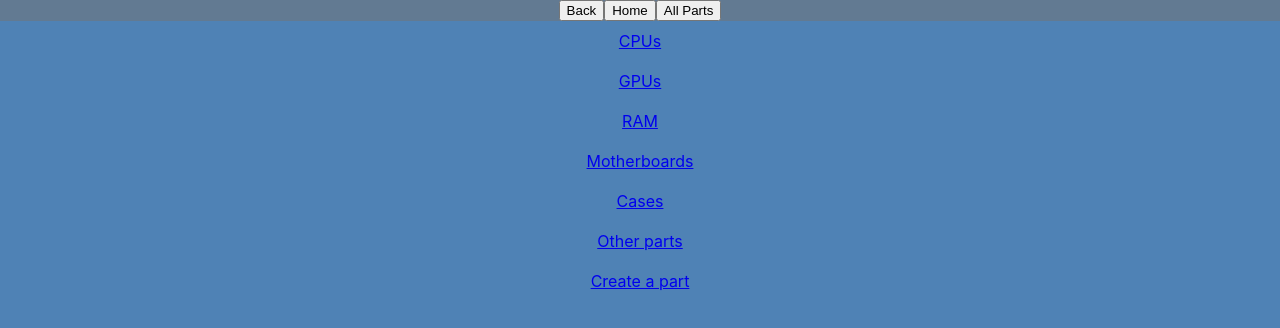
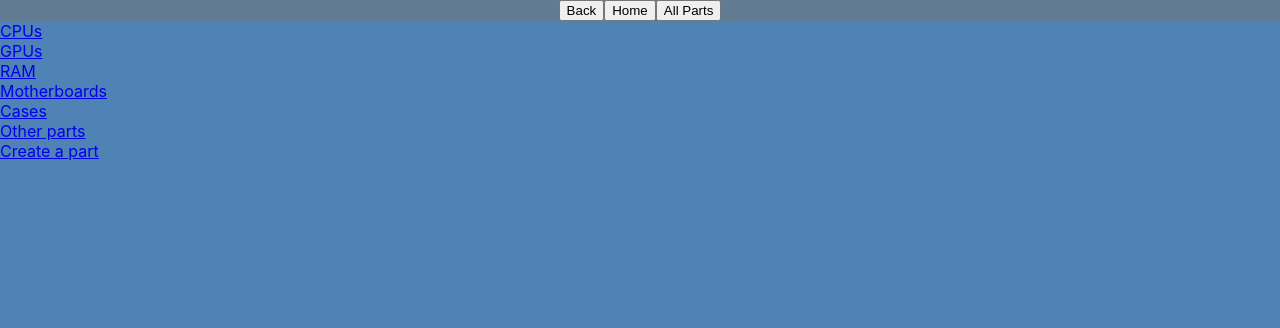
Before and after one commit to JBenKaplan/Computer-Workbench, a React (Create React App) app in the folder client/: page /parts/all in a window 1280 px wide. Shown: the top 328 px of the page. Built offline with nearby package versions, Linux system fonts and the light colour scheme; no server answers.

Commit message:
Updating all parts list css

```diff
--- a/client/src/App.css
+++ b/client/src/App.css
@@ -24,9 +24,6 @@
 
 .partLink {
   display: flex;
-  align-items: center;
-  flex-direction: column;
-  padding: 10px;
 }
 
 header {
```
